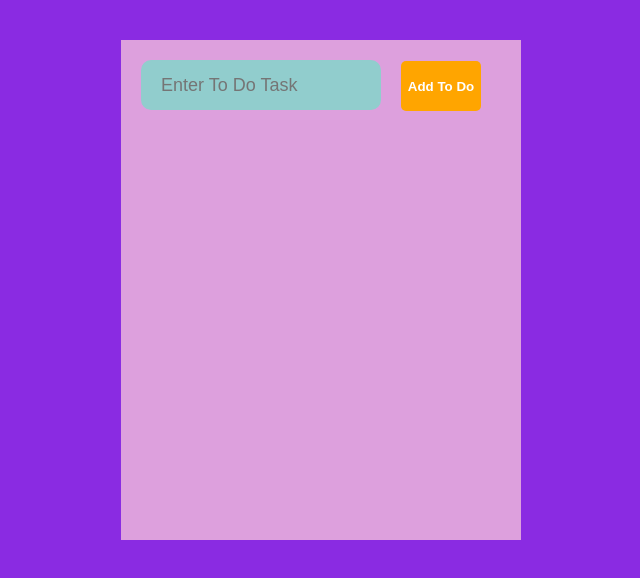
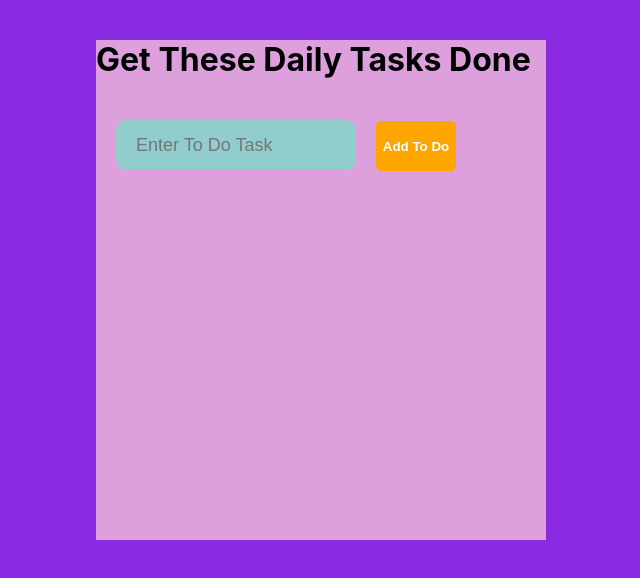
Before and after one commit to joshycsm/to-do-list, a React (Create React App) app: page / in a window 1280 px wide. Shown: the top 578 px of the page, without its empty margins (319-959 px from the left). Built offline with nearby package versions, Linux system fonts and the light colour scheme.

Commit message:
implementation of flip move, css tidy up

```diff
--- a/src/App.css
+++ b/src/App.css
@@ -5,7 +5,7 @@ body {
 .App {
   background-color: plum;
   min-height: 500px;
-  width: 400px;
+  width: 450px;
   margin: 40px auto;
 }
 
--- a/src/App.js
+++ b/src/App.js
@@ -68,6 +68,7 @@ class App extends Component {
   render() {
     return (
       <div className="App">
+        <h1>Get These Daily Tasks Done</h1>
         <form action="" id="to-do-form" onSubmit={this.addItem}>
           <input
             type="text"
--- a/src/ListItems.css
+++ b/src/ListItems.css
@@ -1,6 +1,6 @@
 .list {
   color: white;
-  width: 300px;
+  width: 350px;
   background-color: magenta;
   height: 50px;
   margin: 20px auto;
@@ -28,6 +28,7 @@
   border: 0;
   color: white;
   font-size: 18px;
+  width: 300px;
 }
 
 .list p input:focus {
--- a/src/ListItems.js
+++ b/src/ListItems.js
@@ -1,6 +1,7 @@
 import React from "react";
 import "./ListItems.css";
 import { FontAwesomeIcon } from "@fortawesome/react-fontawesome";
+import FlipMove from "react-flip-move";
 
 export default function ListItems(props) {
   const items = props.items;
@@ -27,5 +28,11 @@ export default function ListItems(props) {
       </div>
     );
   });
-  return <div>{listItems}</div>;
+  return (
+    <div>
+      <FlipMove duration={300} easing="ease-in-out">
+        {listItems}
+      </FlipMove>
+    </div>
+  );
 }
```
